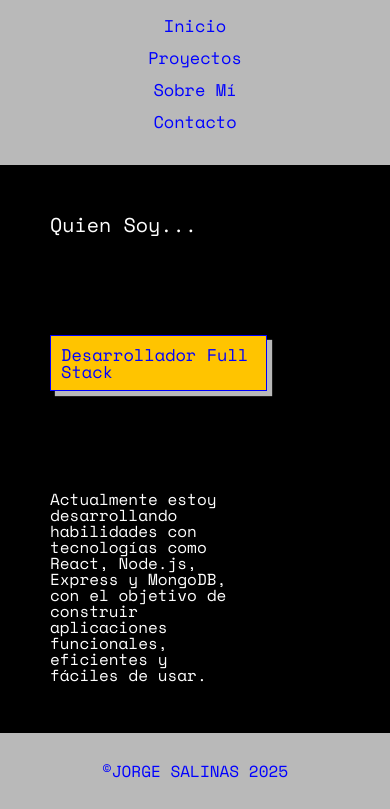
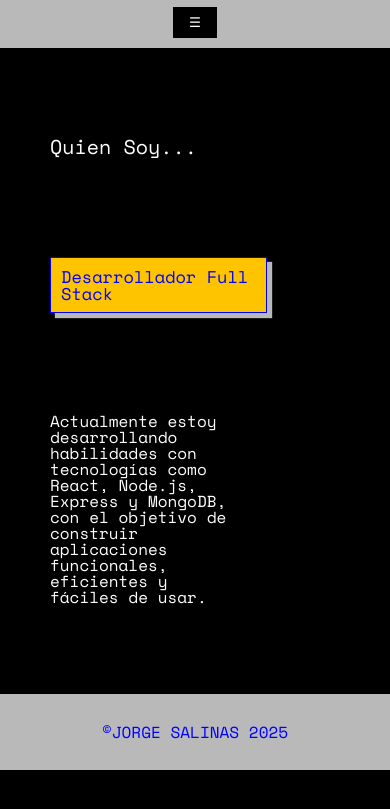
Before and after one commit to jorsalinasdev/Portafilio_v2, a plain HTML site: page sobre_mi.html in a window 390 px wide. Shown: the part 74-883 px from the top of the page. After the commit the page ends 844 px from the top, so only its background shows below. Drawn offline with nearby package versions, Linux system fonts and the light colour scheme.

Commit message:
se creo barra de navegacion

```diff
--- a/assets/js/scripts.js
+++ b/assets/js/scripts.js
@@ -0,0 +1,8 @@
+document.addEventListener('DOMContentLoaded', function () {
+    const menuToggle = document.querySelector('.menu-toggle');
+    const navbar = document.querySelector('.links_navbar');
+
+    menuToggle.addEventListener('click', function () {
+      navbar.classList.toggle('active');
+    });
+  });
--- a/assets/styles/contacto-style.css
+++ b/assets/styles/contacto-style.css
@@ -61,13 +61,13 @@ body{
     transition: all 1s ease;
 }
 
-.header .header_navbar{
+.header .links_navbar{
     display: flex;
     justify-content: center;
     padding: 2rem;
 }
 
-.header .header_navbar a{
+.header .links_navbar a{
     font-size: 1.7rem;
     margin: 0 2rem;
     text-decoration: none;
@@ -77,12 +77,16 @@ body{
     border-right: 1px solid var(--color-primario);
 }
 
-.header .header_navbar a:hover{
+.header .links_navbar a:hover{
     color: var(--color-primario);
     background-color: #ffc400;
     text-decoration: underline;
     transform: translateY(-0.35rem);
     transition: all 1s ease;
+}
+
+.menu-toggle{
+    display: none;
 }
 
 
@@ -178,14 +182,7 @@ button:active{
 
 @media (max-width: 640px){
 
-    .header .header_navbar{
-        display: flex;
-        flex-direction: column;
-        align-items: center;
-        padding: 2rem;
-    }
-
-    .header .header_navbar a{
+    .header .links_navbar a{
         font-size: 1.7rem;
         margin: 0 2rem;
         text-decoration: none;
@@ -194,6 +191,29 @@ button:active{
         padding: 0 1rem 1rem;
         border-left: none;
         border-right: none;
+    }
+
+
+
+    .header .header_navbar .menu-toggle{
+        display: block;
+        color: white;
+        border: none;
+        background-color: #000000;
+        padding: 0.8rem 1rem;
+        margin: 1rem auto;
+    }
+
+    .header .links_navbar{
+        display: none;
+        flex-direction: column;
+    }
+
+    .header .links_navbar.active{
+        display: flex;
+        flex-direction: column;
+        justify-content: center;
+        align-items: center;
     }
 
     .main .main_titulo{
--- a/assets/styles/index-style.css
+++ b/assets/styles/index-style.css
@@ -61,13 +61,14 @@ body{
     transition: all 1s ease;
 }
 
-.header .header_navbar{
+/* Seccion navbar - header */
+.header .links_navbar{
     display: flex;
     justify-content: center;
     padding: 2rem;
 }
 
-.header .header_navbar a{
+.header .links_navbar a{
     font-size: 1.7rem;
     margin: 0 2rem;
     text-decoration: none;
@@ -77,13 +78,18 @@ body{
     border-right: 1px solid var(--color-primario);
 }
 
-.header .header_navbar a:hover{
+.header .links_navbar a:hover{
     color: var(--color-primario);
     background-color: #ffc400;
     text-decoration: underline;
     transform: translateY(-0.35rem);
     transition: all 1s ease;
 }
+
+.menu-toggle{
+    display: none;
+}
+
 
 /* Sección main*/
 
@@ -175,14 +181,8 @@ body{
         border-right: none;
     }
 
-    .header .header_navbar{
-        display: flex;
-        flex-direction: column;
-        align-items: center;
-        padding: 2rem;
-    }
 
-    .header .header_navbar a{
+    .header .links_navbar a{
         font-size: 1.7rem;
         margin: 0 2rem;
         text-decoration: none;
@@ -193,7 +193,26 @@ body{
         border-right: none;
     }
 
+    .header .menu-toggle{
+        display: block;
+        color: white;
+        border: none;
+        background-color: #000000;
+        padding: 0.8rem 1.6rem;
+        margin: 1rem auto;
+    }
 
+    .header .links_navbar{
+        display: none;
+        flex-direction: column;
+    }
+
+    .header .links_navbar.active{
+        display: flex;
+        flex-direction: column;
+        justify-content: center;
+        align-items: center;
+    }
 }
 
 
--- a/assets/styles/proyectos-style.css
+++ b/assets/styles/proyectos-style.css
@@ -63,13 +63,14 @@ body{
     transition: all 1s ease;
 }
 
-.header .header_navbar{
+/* seccion navbar - header */
+.header .links_navbar{
     display: flex;
     justify-content: center;
     padding: 2rem;
 }
 
-.header .header_navbar a{
+.header .links_navbar a{
     font-size: 1.7rem;
     margin: 0 2rem;
     text-decoration: none;
@@ -79,12 +80,16 @@ body{
     border-right: 1px solid var(--color-primario);
 }
 
-.header .header_navbar a:hover{
+.header .links_navbar a:hover{
     color: var(--color-primario);
     background-color: #ffc400;
     text-decoration: underline;
     transform: translateY(-0.35rem);
     transition: all 1s ease;
+}
+
+.menu-toggle{
+    display: none;
 }
 
 /* Título*/
@@ -169,14 +174,7 @@ body{
 /* Media Queries*/
 @media (max-width: 640px){
 
-    .header .header_navbar{
-        display: flex;
-        flex-direction: column;
-        align-items: center;
-        padding: 2rem;
-    }
-
-    .header .header_navbar a{
+    .header .links_navbar a{
         font-size: 1.7rem;
         margin: 0 2rem;
         text-decoration: none;
@@ -185,6 +183,27 @@ body{
         padding: 0 1rem 1rem;
         border-left: none;
         border-right: none;
+    }
+
+    .header .menu-toggle{
+        display: block;
+        color: white;
+        border: none;
+        background-color: #000000;
+        padding: 0.8rem 1.6rem;
+        margin: 1rem auto;
+    }
+
+    .header .links_navbar{
+        display: none;
+        flex-direction: column;
+    }
+
+    .header .links_navbar.active{
+        display: flex;
+        flex-direction: column;
+        justify-content: center;
+        align-items: center;
     }
 
     .main{
--- a/assets/styles/sobre-mi-style.css
+++ b/assets/styles/sobre-mi-style.css
@@ -61,13 +61,14 @@ body{
     transition: all 1s ease;
 }
 
-.header .header_navbar{
+/* Seccion navbar -header */
+.header .links_navbar{
     display: flex;
     justify-content: center;
     padding: 2rem;
 }
 
-.header .header_navbar a{
+.header .links_navbar a{
     font-size: 1.7rem;
     margin: 0 2rem;
     text-decoration: none;
@@ -77,12 +78,16 @@ body{
     border-right: 1px solid var(--color-primario);
 }
 
-.header .header_navbar a:hover{
+.header .links_navbar a:hover{
     color: var(--color-primario);
     background-color: #ffc400;
     text-decoration: underline;
     transform: translateY(-0.35rem);
     transition: all 1s ease;
+}
+
+.menu-toggle{
+    display: none;
 }
 
 
@@ -143,14 +148,7 @@ body{
 
 @media (max-width: 640px){
 
-    .header .header_navbar{
-        display: flex;
-        flex-direction: column;
-        align-items: center;
-        padding: 2rem;
-    }
-
-    .header .header_navbar a{
+    .header .links_navbar a{
         font-size: 1.7rem;
         margin: 0 2rem;
         text-decoration: none;
@@ -161,6 +159,27 @@ body{
         border-right: none;
     }
 
+    .header .menu-toggle{
+        display: block;
+        color: white;
+        border: none;
+        background-color: #000000;
+        padding: 0.8rem 1.6rem;
+        margin: 1rem auto;
+    }
+
+    .header .links_navbar{
+        display: none;
+        flex-direction: column;
+    }
+
+    .header .links_navbar.active{
+        display: flex;
+        flex-direction: column;
+        justify-content: center;
+        align-items: center;
+    }
+
 }
 
 
--- a/sobre_mi.html
+++ b/sobre_mi.html
@@ -15,10 +15,13 @@
     <header class="header">
         <h1 class="header_titulo">Jorge Salinas</h1>
         <nav class="header_navbar">
-            <a href="./index.html">Inicio</a>
-            <a href="./proyectos.html">Proyectos</a>
-            <a href="./contacto.html">Sobre Mí</a>
-            <a href="./contacto.html">Contacto</a>
+            <div class="links_navbar">
+                <a href="./index.html">Inicio</a>
+                <a href="./proyectos.html">Proyectos</a>
+                <a href="./sobre_mi.html">Sobre Mí</a>
+                <a href="./contacto.html">Contacto</a>
+            </div>
+            <button class="menu-toggle">☰</button>
         </nav>
     </header>
     <main class="main">
@@ -29,5 +32,7 @@
     <footer class="footer">
         <p>&copy;Jorge Salinas 2025</p>
     </footer>
+
+    <script src="./assets/js/scripts.js"></script>
 </body>
 </html>
```
Also changed, not shown: contacto.html (+9 -5 lines), index.html (+9 -4 lines), proyectos.html (+9 -4 lines).
